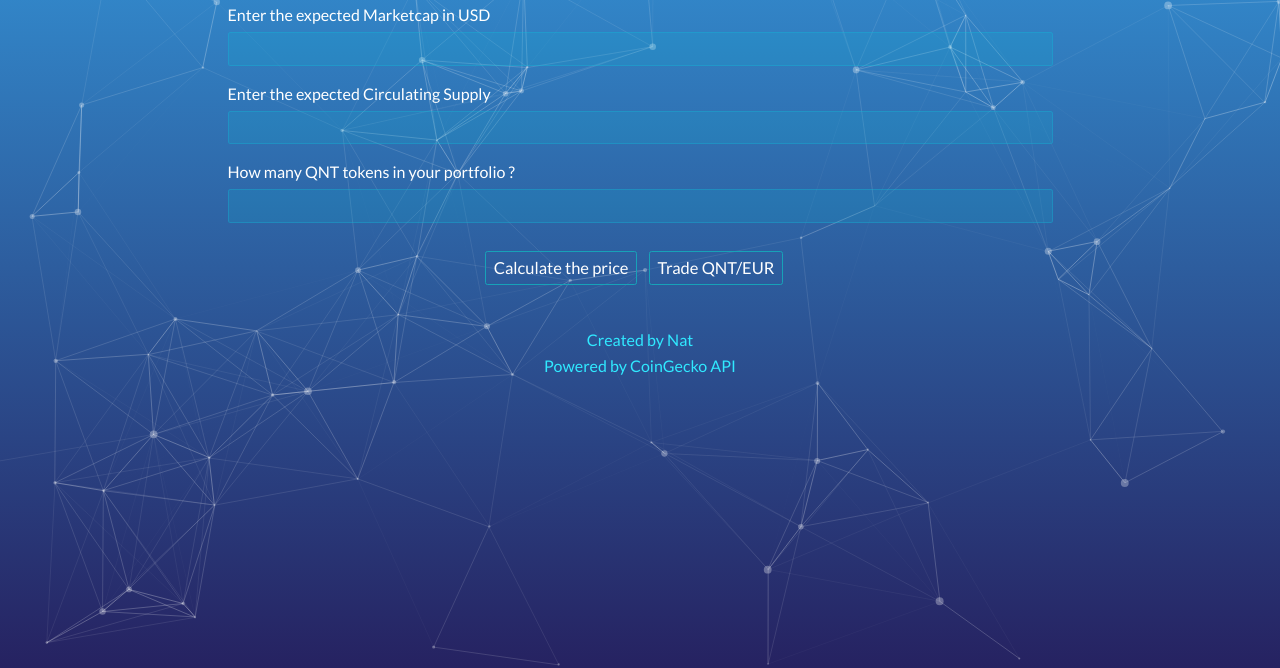
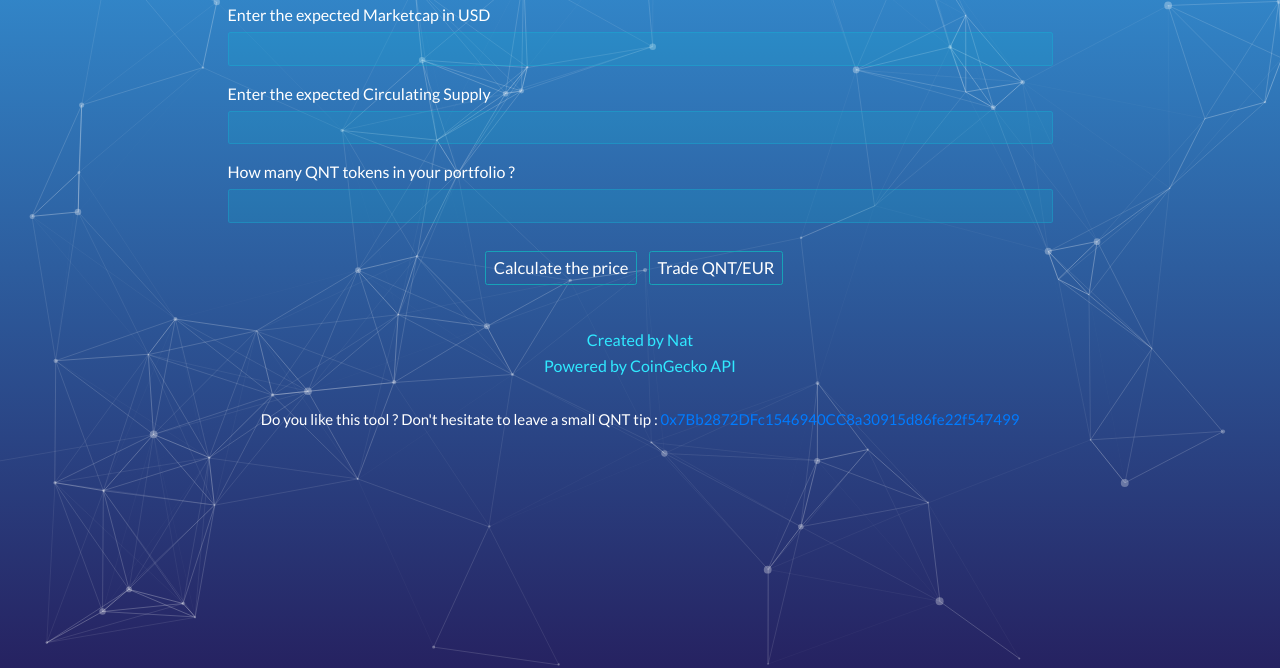
Before and after one commit to ND-06/Qnt_Price_Simulator, a website: page index.html in a window 1280 px wide. Shown: the part 132-800 px from the top of the page. Drawn offline with nearby package versions, Linux system fonts and the light colour scheme; a script that the page names is missing.

Commit message:
ETH tips address added

```diff
--- a/index.html
+++ b/index.html
@@ -65,6 +65,13 @@
           </div>
         </div>
 
+        <div class="row justify-content-center">
+          <div class="col-12 col-sm-9 col-md-9 col-lg-9 col-xl-9 d-flex mt-5 justify-content-center">
+            <p style="font-size: 15px;">Do you like this tool ? Don't hesitate to leave a small QNT tip :
+              <a href="https://etherscan.io/address/0x7Bb2872DFc1546940CC8a30915d86fe22f547499">0x7Bb2872DFc1546940CC8a30915d86fe22f547499</a></p>
+          </div>
+        </div>
+
 
     </section>
   </wrapper>
```
